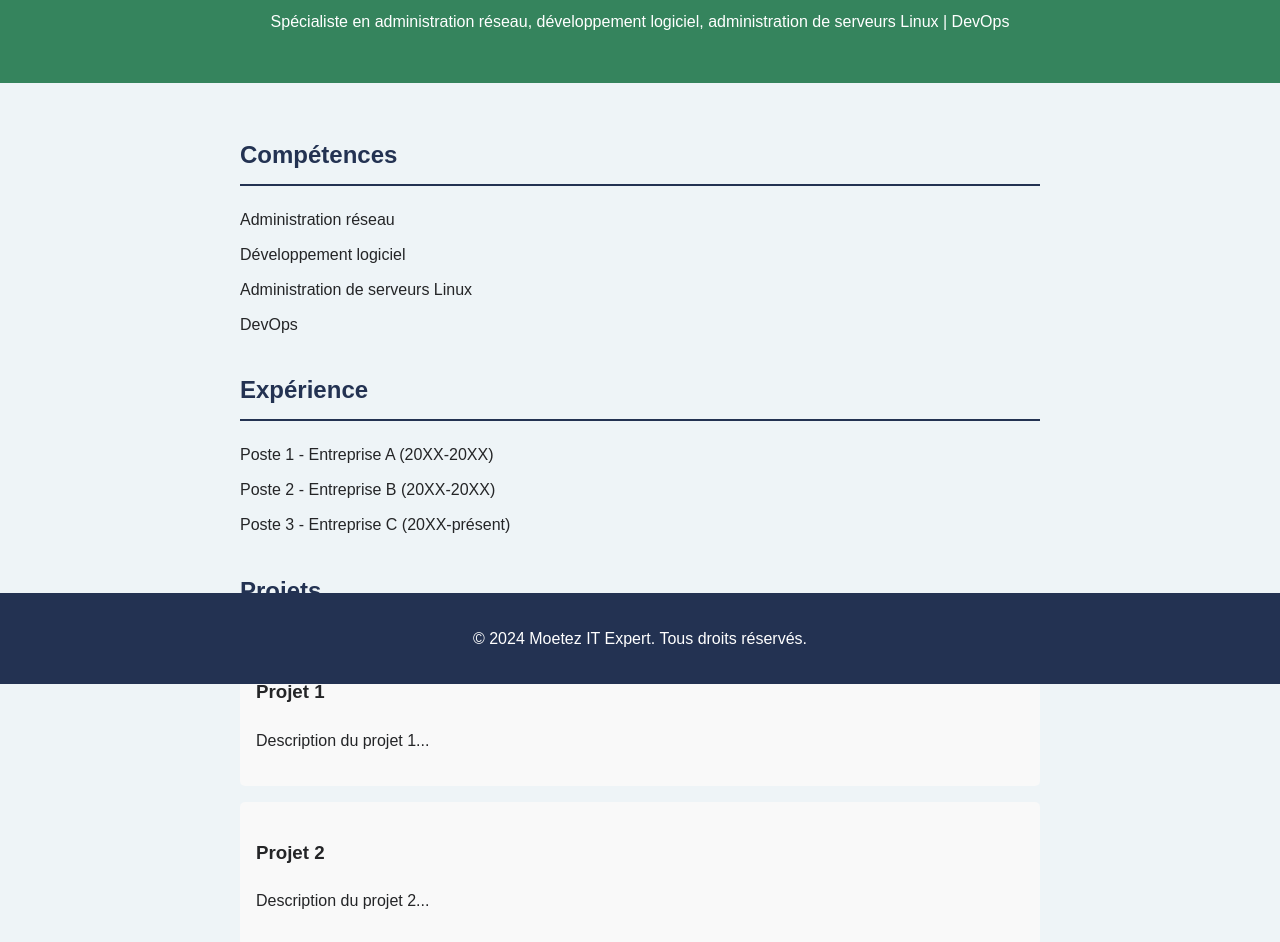
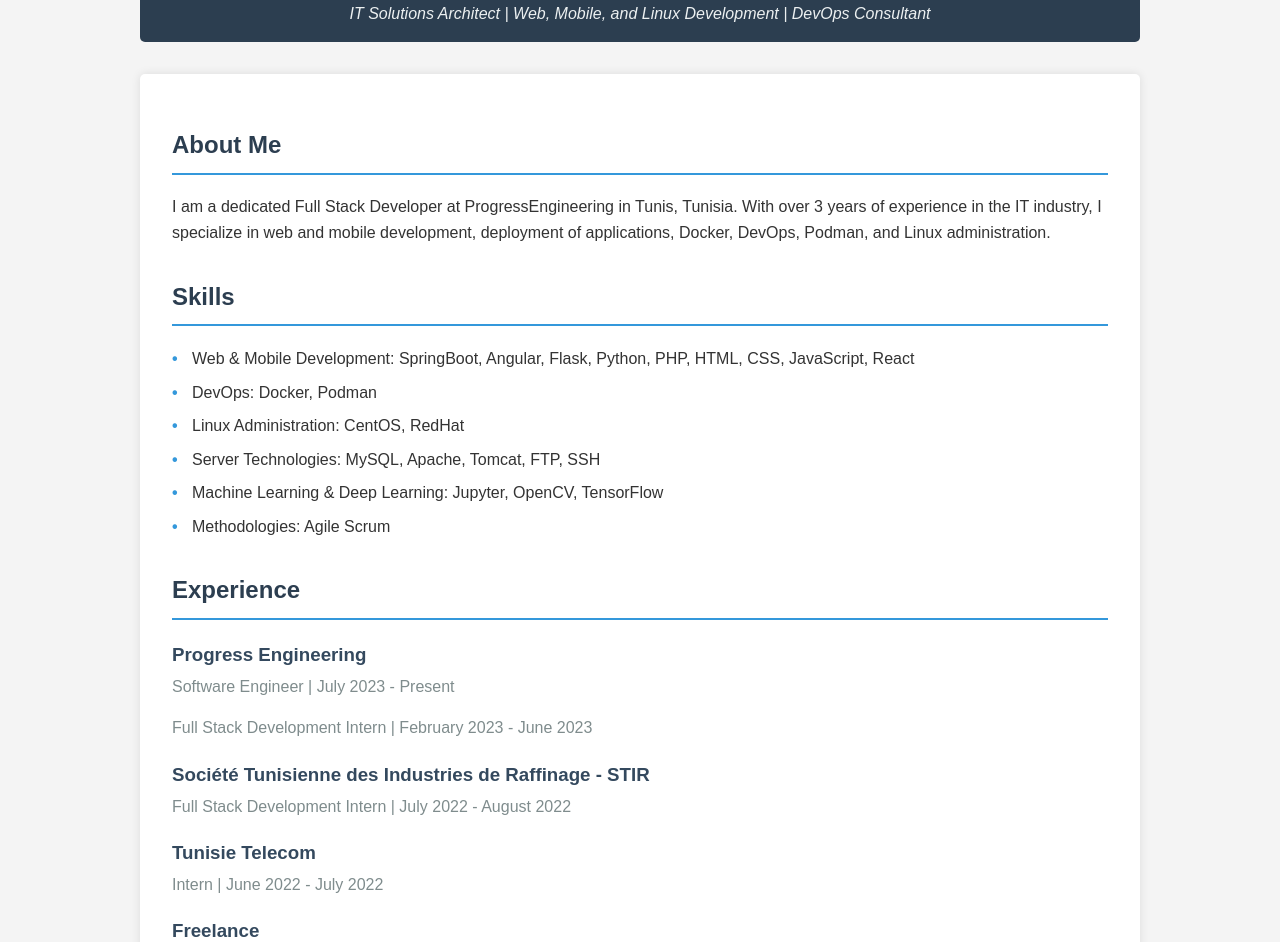
Before and after one commit to Moetezbf/Moetez-IT, a plain HTML site: page Moetez-It-Expert.html in a window 1280 px wide. Shown: the part 116-1058 px from the top of the page. Drawn offline with Linux system fonts and the light colour scheme.

Commit message:
fourty commit

```diff
--- a/Moetez-It-Expert.html
+++ b/Moetez-It-Expert.html
@@ -1,106 +1,175 @@
 <!DOCTYPE html>
-<html lang="fr-FR">
+<html lang="en-US">
 <head>
     <meta charset="UTF-8">
     <meta name="viewport" content="width=device-width, initial-scale=1">
-    <title>Moetez IT Expert – Portfolio professionnel</title>
+    <title>Moetez Benfredj - IT Solutions Architect</title>
+    <!-- Add your CSS styles here -->
+</head>
 <style>
+    /* General styles */
 body {
-            font-family: 'Fira Sans', sans-serif;
-            line-height: 1.7;
-            color: #242527;
-            background-color: #eef4f7;
-            margin: 0;
-            padding: 0;
+    font-family: Arial, sans-serif;
+    line-height: 1.6;
+    color: #333;
+    max-width: 1000px;
+    margin: 0 auto;
+    padding: 20px;
+    background-color: #f4f4f4;
 }
+
+/* Header styles */
 header {
-            background-color: #35845d;
-            color: white;
+    background-color: #2c3e50;
+    color: #ecf0f1;
     text-align: center;
-            padding: 2rem 0;
+    padding: 1rem;
+    margin-bottom: 2rem;
+    border-radius: 5px;
 }
-        h1 {
-            font-family: 'Playfair Display', serif;
+
+header h1 {
     margin-bottom: 0.5rem;
 }
+
+header p {
+    margin: 0;
+    font-style: italic;
+}
+
+/* Main content styles */
 main {
-            max-width: 800px;
-            margin: 0 auto;
+    background-color: #fff;
     padding: 2rem;
+    border-radius: 5px;
+    box-shadow: 0 0 10px rgba(0,0,0,0.1);
 }
+
 section {
     margin-bottom: 2rem;
 }
+
 h2 {
-            color: #233252;
-            border-bottom: 2px solid #233252;
+    color: #2c3e50;
+    border-bottom: 2px solid #3498db;
     padding-bottom: 0.5rem;
 }
-        ul {
+
+/* Skills list */
+#skills ul {
     list-style-type: none;
     padding-left: 0;
 }
-        li {
+
+#skills li {
     margin-bottom: 0.5rem;
+    padding-left: 20px;
+    position: relative;
 }
-        .project {
-            background-color: #f9f9f9;
-            border-radius: 5px;
+
+#skills li::before {
+    content: "•";
+    color: #3498db;
+    font-weight: bold;
+    position: absolute;
+    left: 0;
+}
+
+/* Experience and Education */
+#experience h3, #education h3 {
+    color: #34495e;
+    margin-bottom: 0.25rem;
+}
+
+#experience p, #education p {
+    margin-top: 0;
+    color: #7f8c8d;
+}
+
+/* Contact section */
+#contact p {
+    margin: 0.5rem 0;
+}
+
+/* Footer styles */
+footer {
+    text-align: center;
+    margin-top: 2rem;
+    color: #7f8c8d;
+    font-size: 0.9rem;
+}
+
+/* Responsive design */
+@media (max-width: 768px) {
+    body {
+        padding: 10px;
+    }
+
+    main {
         padding: 1rem;
-            margin-bottom: 1rem;
     }
-        footer {
-            background-color: #233252;
-            color: white;
-            text-align: center;
-            padding: 1rem 0;
-            position: absolute;
-            bottom: 0;
-            width: 100%;
 }
 </style>
-</head>
 <body>
     <header>
-        <h1>Moetez IT Expert</h1>
-        <p>Spécialiste en administration réseau, développement logiciel, administration de serveurs Linux | DevOps</p>
+        <h1>Moetez Benfredj</h1>
+        <p>IT Solutions Architect | Web, Mobile, and Linux Development | DevOps Consultant</p>
     </header>
 
     <main>
-        <section>
-            <h2>Compétences</h2>
+        <section id="about">
+            <h2>About Me</h2>
+            <p>I am a dedicated Full Stack Developer at ProgressEngineering in Tunis, Tunisia. With over 3 years of experience in the IT industry, I specialize in web and mobile development, deployment of applications, Docker, DevOps, Podman, and Linux administration.</p>
+        </section>
+
+        <section id="skills">
+            <h2>Skills</h2>
             <ul>
-                <li>Administration réseau</li>
-                <li>Développement logiciel</li>
-                <li>Administration de serveurs Linux</li>
-                <li>DevOps</li>
+                <li>Web & Mobile Development: SpringBoot, Angular, Flask, Python, PHP, HTML, CSS, JavaScript, React</li>
+                <li>DevOps: Docker, Podman</li>
+                <li>Linux Administration: CentOS, RedHat</li>
+                <li>Server Technologies: MySQL, Apache, Tomcat, FTP, SSH</li>
+                <li>Machine Learning & Deep Learning: Jupyter, OpenCV, TensorFlow</li>
+                <li>Methodologies: Agile Scrum</li>
             </ul>
         </section>
 
-        <section>
-            <h2>Expérience</h2>
-            <ul>
-                <li>Poste 1 - Entreprise A (20XX-20XX)</li>
-                <li>Poste 2 - Entreprise B (20XX-20XX)</li>
-                <li>Poste 3 - Entreprise C (20XX-présent)</li>
-            </ul>
+        <section id="experience">
+            <h2>Experience</h2>
+            <h3>Progress Engineering</h3>
+            <p>Software Engineer | July 2023 - Present</p>
+            <p>Full Stack Development Intern | February 2023 - June 2023</p>
+
+            <h3>Société Tunisienne des Industries de Raffinage - STIR</h3>
+            <p>Full Stack Development Intern | July 2022 - August 2022</p>
+
+            <h3>Tunisie Telecom</h3>
+            <p>Intern | June 2022 - July 2022</p>
+
+            <h3>Freelance</h3>
+            <p>December 2019 - July 2022</p>
         </section>
 
-        <section>
-            <h2>Projets</h2>
-            <div class="project">
-                <h3>Projet 1</h3>
-                <p>Description du projet 1...</p>
-            </div>
-            <div class="project">
-                <h3>Projet 2</h3>
-                <p>Description du projet 2...</p>
-            </div>
+        <section id="education">
+            <h2>Education</h2>
+            <h3>TEK-UP</h3>
+            <p>Engineering Degree, Computer Engineering | September 2023 - July 2026</p>
+
+            <h3>Faculté des Sciences de Bizerte, Université de Carthage</h3>
+            <p>Computer Science, Software Engineering and Information Systems | December 2019</p>
+        </section>
+
+        <section id="contact">
+            <h2>Contact</h2>
+            <p>Location: Bizerte - Tunisia</p>
+            <p>Phone: 51651300</p>
+            <p>Email: motez12367@gmail.com</p>
+            <p>LinkedIn: <a href="https://www.linkedin.com/in/benfredjmoetez">www.linkedin.com/in/benfredjmoetez</a></p>
         </section>
     </main>
 
     <footer>
-        <p>&copy; 2024 Moetez IT Expert. Tous droits réservés.</p>
+        <p>&copy; 2023 Moetez Benfredj. All rights reserved.</p>
     </footer>
 </body>
 </html>
```
Also changed, not shown: index.html (+1 -1 lines). Lines whose indentation alone changed are shown as unchanged.
